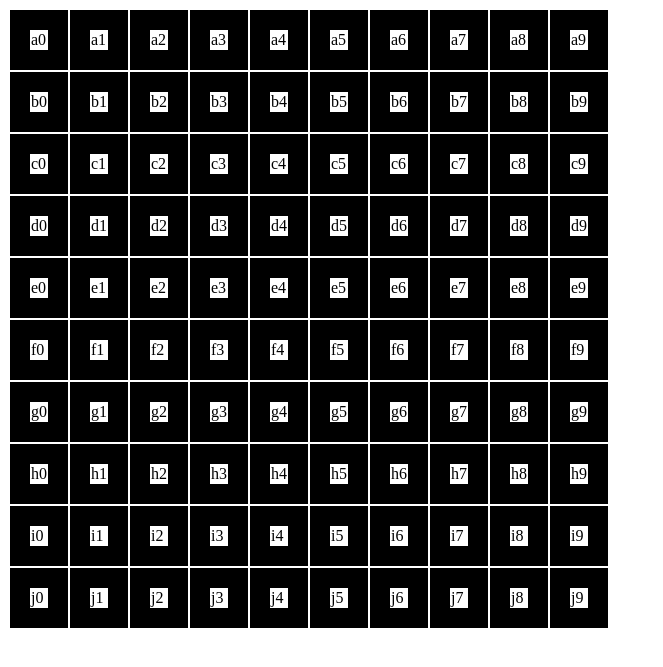
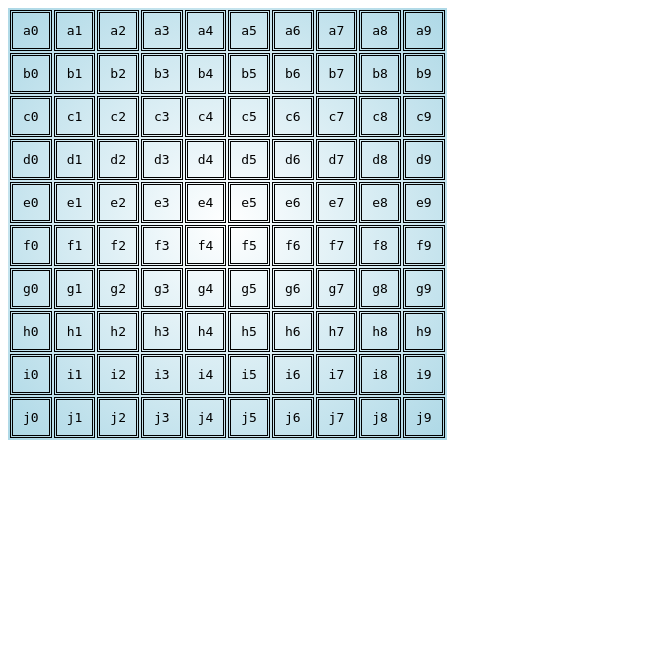
Before and after one commit to katagiriTakao/NavyBreak, a PHP site: page /templates/tablero.html in a window 1280 px wide. Shown: the top 667 px of the page, without its empty margins (0-663 px from the left). Run offline with PHP 8.4, Linux system fonts and the light colour scheme; some libraries are stand-ins or nearby versions.

Commit message:
paginas de html
hay que linkearlas con la base de datos

```diff
--- a/styles/css/ranking.css
+++ b/styles/css/ranking.css
@@ -16,8 +16,3 @@ tr:hover {
 	font-size: 24px ;
 	background-color: #f5f5f5
 }
-#buttt{
-
-	position:absolute;
-	top:50%;
-	left:70%;
--- a/styles/css/tablero.css
+++ b/styles/css/tablero.css
@@ -1,5 +1,18 @@
+table{
+
+	background:radial-gradient(circle, white, LightBlue);
+
+}
 td{
 
-	border:black  solid 20px;
+	padding: 10px;
+	border: double;
+	font-family: monospace;
 
 }
+td:hover{
+
+	background-color:blue;
+
+
+}
--- a/templates/ranking.html
+++ b/templates/ranking.html
@@ -39,8 +39,8 @@
 
  	</table>
 
- 		<img align="middle" src="../resources/images/bird.gif"><a href="regreso"/></img>
-
+ 		<img align="middle" src="../resources/images/bird.gif"/></body></br>
+ 		<button onclick=regresar >pag prncipal</button>
 
  	<script type="text/javascript">
 
--- a/templates/tablero.html
+++ b/templates/tablero.html
@@ -1,6 +1,7 @@
 <!DOCTYPE html>
 <html>
 	<head>
+
 		<meta charset="UTF-8">
 		<script src="https://ajax.googleapis.com/ajax/libs/jquery/3.2.1/jquery.min.js"></script>
 		<link rel="stylesheet" type="text/css" href="../styles/css/tablero.css"/>
@@ -135,15 +136,12 @@
 		<script>
 
 			$(document).ready(function(){
-    			$("td").dblclick(function(){
-       				$(this).toggleClass( "dbl" );
-       				//aqui agrego la funcion para comparar las clases dbl con el mapa contrario,
-       				$("p").html()
-       				$(this).toggleClass( "dbl" );
+    			$("td").click(function(){
+       				console.log($(this).html());
+       				//la casilla seleccionada para atacar sale en el output del $(this).html, el console log solo existe para hacer algo como un debug
   				  });
 				});
-
-
+			$("td").hover($(this).attr("style='background-color:blue'"));
 
 		</script>
 		</body>
```
Also changed, not shown: resources/images/ranking.jpeg (deleted).
